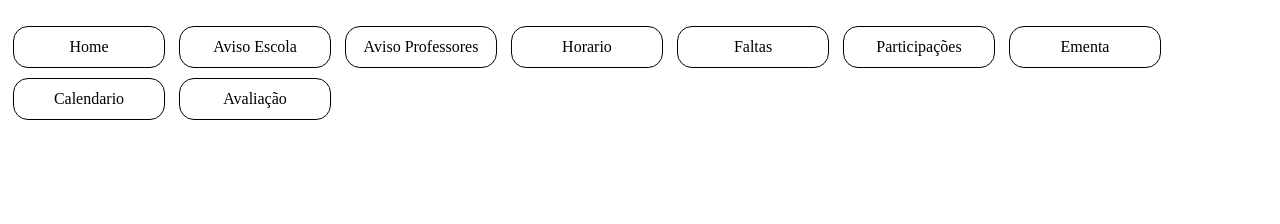
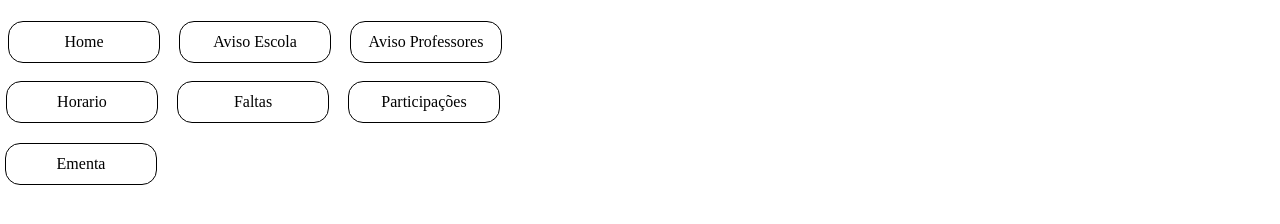
Before and after one commit to LuisGomes18/PAP, a plain HTML site: page index.html in a window 1280 px wide. Drawn offline with Linux system fonts and the light colour scheme.

Commit message:
Modificação da nav

```diff
--- a/index.html
+++ b/index.html
@@ -18,15 +18,15 @@
         <h1> </h1>
     </header>
     <nav>
-        <a class="botoes_nav" href="#">Home</a>
-        <a class="botoes_nav" href="#">Aviso Escola</a>
-        <a class="botoes_nav" href="#">Aviso Professores</a>
-        <a class="botoes_nav" href="#" id="coluna_2">Horario</a>
-        <a class="botoes_nav" href="#" id="coluna_2">Faltas</a>
-        <a class="botoes_nav" href="#" id="coluna_2">Participações</a>
-        <a  class="botoes_nav" href="#">Ementa</a>
-        <a  class="botoes_nav" href="#">Calendario</a>
-        <a  class="botoes_nav" href="#">Avaliação</a>
+        <a class="botoes_nav" href="#" title="Home">Home</a>
+        <a class="botoes_nav" href="#" title="Aviso Escola">Aviso Escola</a>
+        <a class="botoes_nav" href="#" title="Aviso Professores">Aviso Professores</a>
+        <a class="botoes_nav" href="#" id="coluna_2" title="Horario">Horario</a>
+        <a class="botoes_nav" href="#" id="coluna_2" title="Faltas">Faltas</a>
+        <a class="botoes_nav" href="#" id="coluna_2" title="Participações">Participações</a>
+        <a class="botoes_nav" href="#" id="coluna_3" title="Ementa">Ementa</a>
+        <a class="botoes_nav" href="#" id="coluna_3" title="Calendario">Calendario</a>
+        <a class="botoes_nav" href="#" id="coluna_3" title="Avaliação">Avaliação</a>
     </nav>
     <main>
         <section>
--- a/nav.css
+++ b/nav.css
@@ -3,7 +3,6 @@
     width: 150px;
     height: 40px;
     font-size: 16px;
-    margin: 5px;
     background-color: transparent;
     color: black;
     text-align: center;
@@ -11,4 +10,16 @@
     text-decoration: none;
     border: 1px solid black;
     border-radius: 15px;
+    position: relative;
+    margin-right: 15px;
 }
+
+a#coluna_2 {
+    top: 60px;
+    right: 515px;
+}
+
+a#coluna_3 {
+    top: 122px;
+    right: 1029px;
+}
```
Also changed, not shown: 1 other file.
